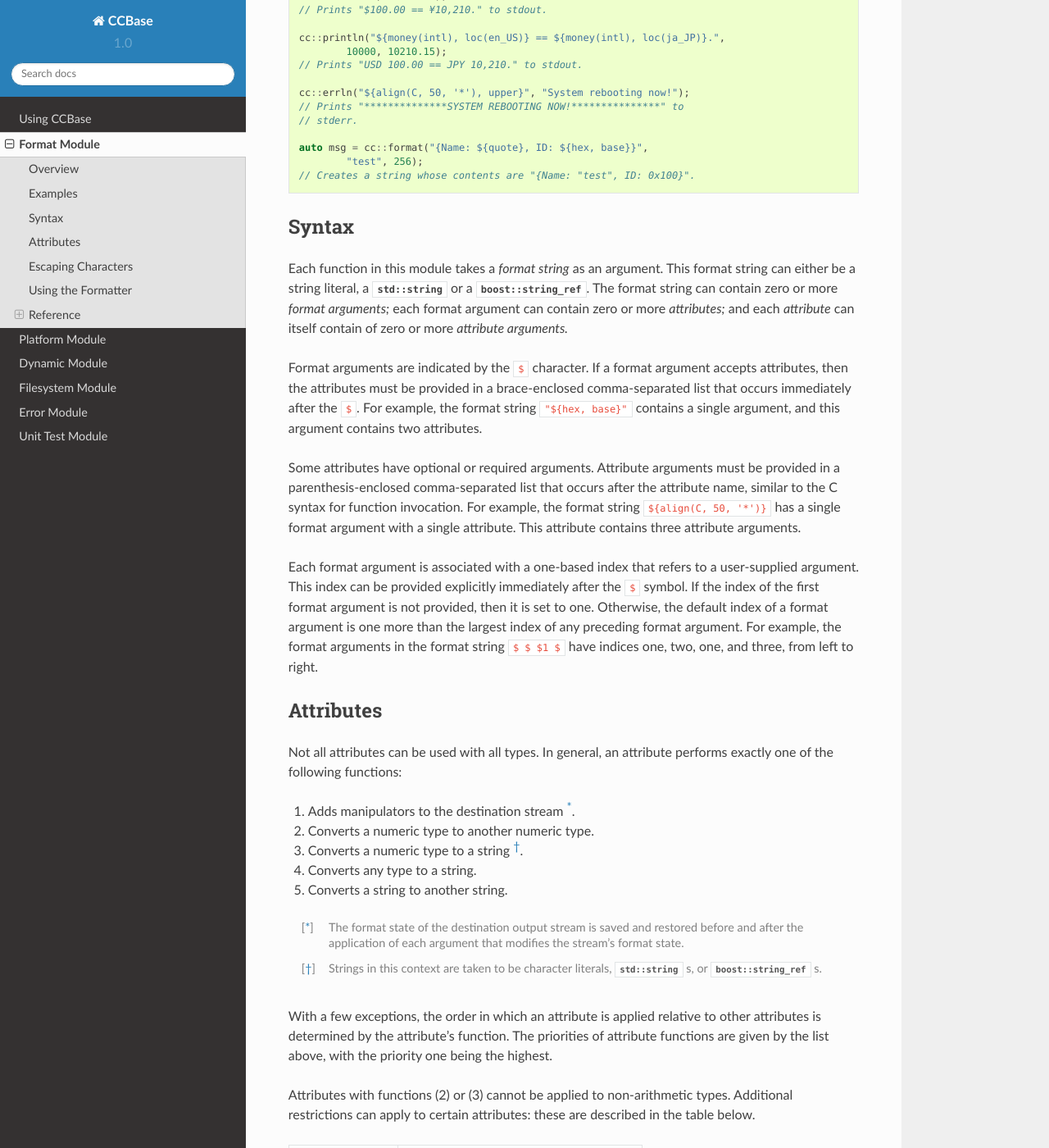
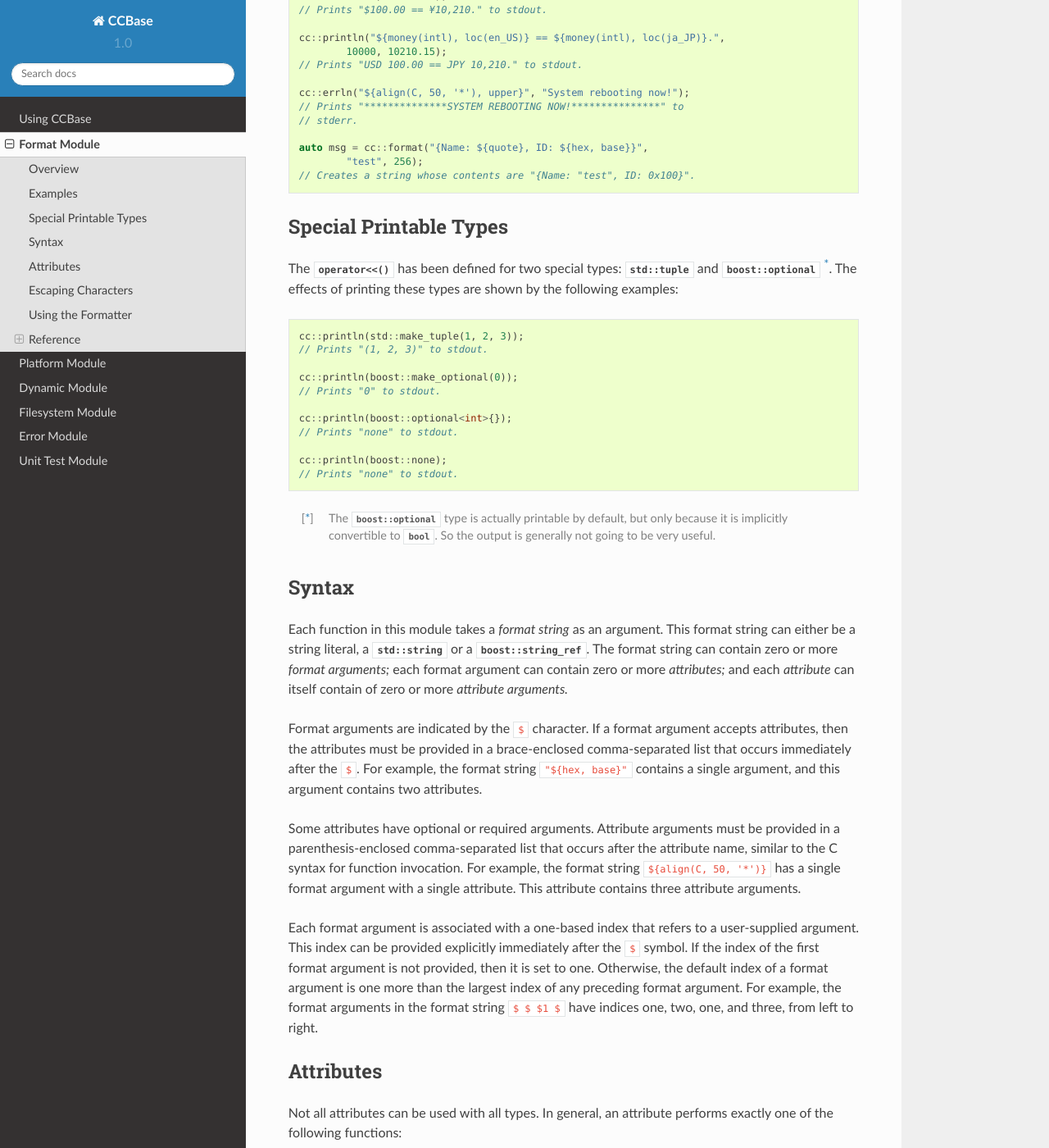
Before and after one commit to adityaramesh/ccbase, a Sphinx documentation site: the page built from docs/format.rst, in a window 1280 px wide and 1400 px high, scrolled down 729 px. Shown: the whole window at 82% size. Built offline with Sphinx 7.4.7 and the Read the Docs theme 2.0.0, drawn with Linux system fonts in a browser that asks for light colours.

Commit message:
Added support for printing std::tuple, boost::optional.

```diff
--- a/docs/format.rst
+++ b/docs/format.rst
@@ -1,5 +1,11 @@
 .. _ccbase-format-module:
 .. default-domain:: cpp
+
+.. |tuple| replace::
+   :class:`std::tuple`
+
+.. |optional| replace::
+   :class:`boost::optional<T>`
 
 .. |string| replace::
    :class:`std::string`
@@ -71,6 +77,29 @@ Examples
         auto msg = cc::format("{Name: ${quote}, ID: ${hex, base}}",
                 "test", 256);
         // Creates a string whose contents are "{Name: "test", ID: 0x100}".
+
+Special Printable Types
+-----------------------
+
+The :func:`operator<<` has been defined for two special types: |tuple| and
+|optional| [*]_. The effects of printing these types are shown by the following
+examples: ::
+
+	cc::println(std::make_tuple(1, 2, 3));
+        // Prints "(1, 2, 3)" to stdout.
+
+	cc::println(boost::make_optional(0));
+        // Prints "0" to stdout.
+
+	cc::println(boost::optional<int>{});
+        // Prints "none" to stdout.
+
+	cc::println(boost::none);
+        // Prints "none" to stdout.
+
+.. [*] The |optional| type is actually printable by default, but only because it
+   is implicitly convertible to :type:`bool`. So the output is generally not
+   going to be very useful.
 
 Syntax
 ------
```
Also changed, not shown: 5 other files.
